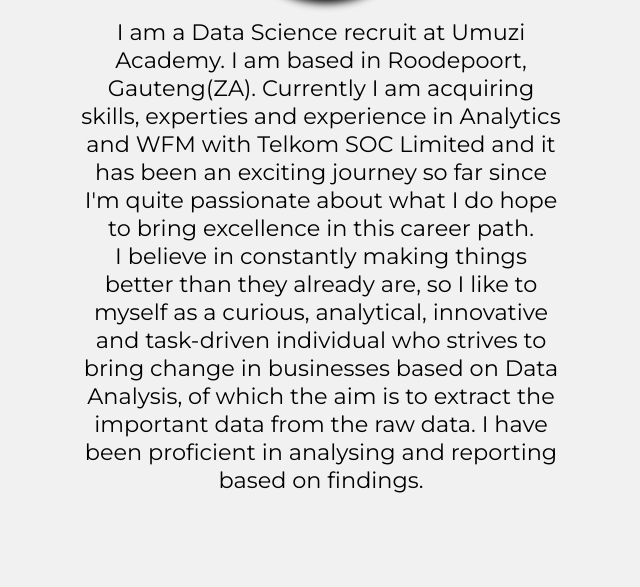
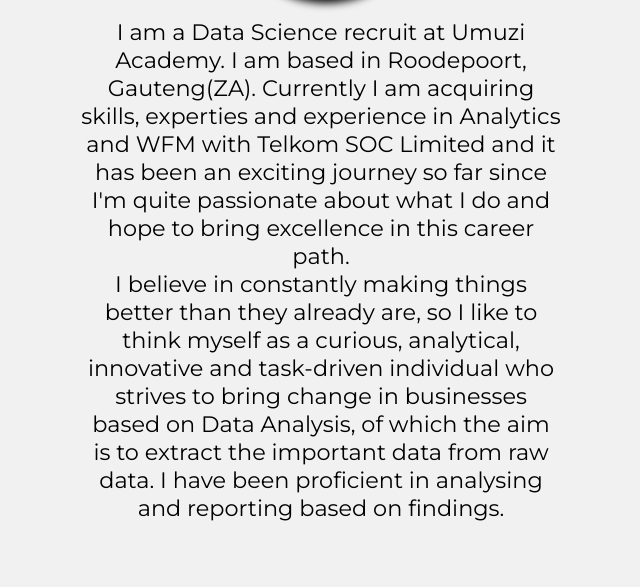
Before and after one commit to Trevor27/Trevor27.github.io, a plain HTML site: page index.html in a window 1280 px wide. Shown: the part 1175-1762 px from the top of the page, without its empty margins (319-959 px from the left). Drawn offline with Linux system fonts and the light colour scheme.

Commit message:
contact display

```diff
--- a/index.html
+++ b/index.html
@@ -49,12 +49,12 @@
           I am a Data Science recruit at Umuzi Academy. I am based in Roodepoort, Gauteng(ZA).
           Currently I am acquiring skills, experties and experience in Analytics and WFM with Telkom SOC
           Limited and it has been an exciting journey so far since I'm quite passionate about what I do
-          hope to bring excellence in this career path.<br>
+          and hope to bring excellence in this career path.<br>
 
-          I believe in constantly making things better than they already are, so I like to myself as
+          I believe in constantly making things better than they already are, so I like to think myself as
           a curious, analytical, innovative and task-driven individual who strives to bring change in
           businesses based on Data Analysis, of which the aim is to extract the important data from
-          the raw data. I have been proficient in analysing and reporting based on findings.
+          raw data. I have been proficient in analysing and reporting based on findings.
         </p>
       </div>
     </section>
@@ -126,7 +126,7 @@
             <a href="tel:+27721871314">
             <img src="./Assets/Images/call.png" alt="" />
             </a>
-            <h6>Contacts</h6>
+            <h6>+27721871314</h6>
           </div>
           <div class="method">
             <a href="https:www.linkedin.com/in/mtmashau">
```
